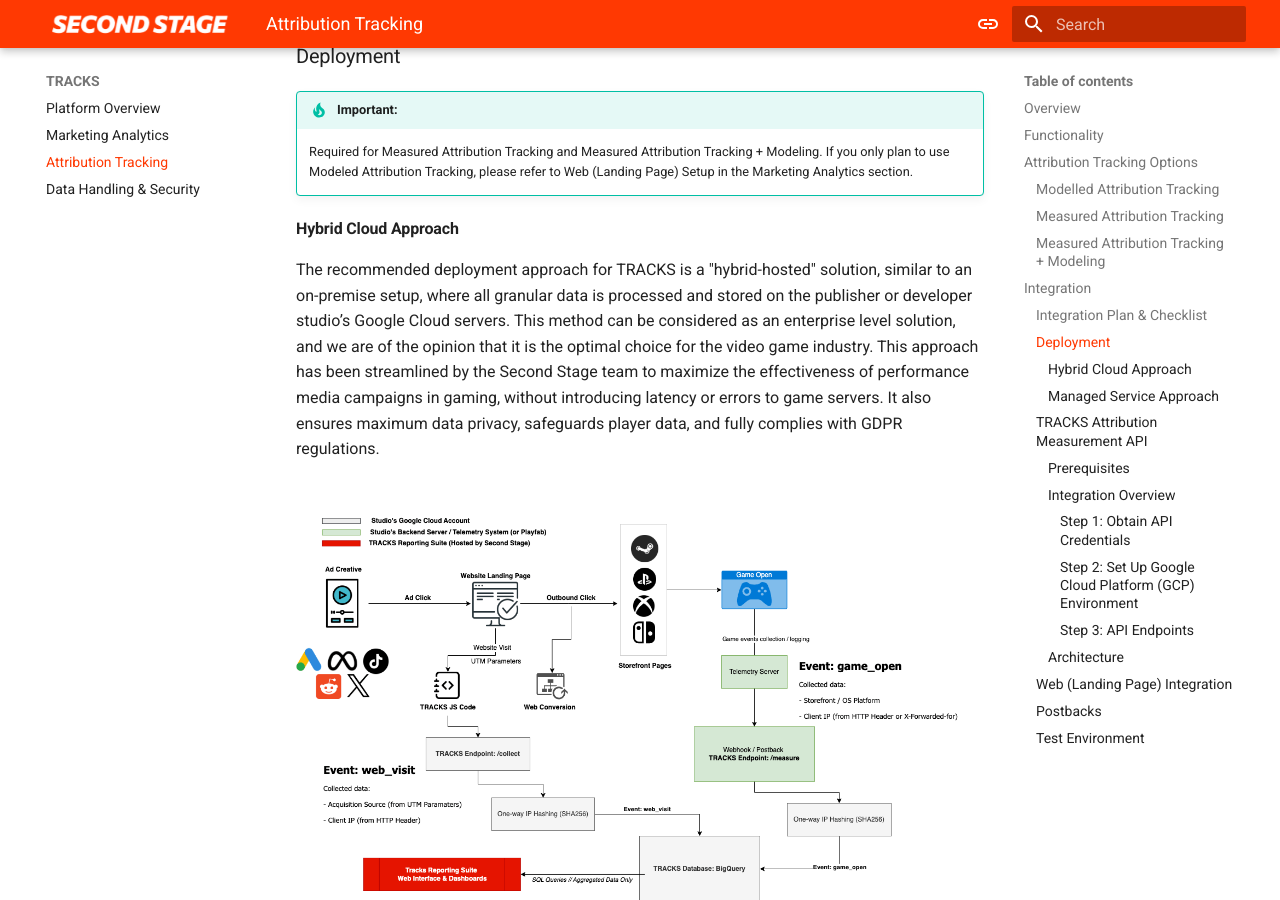
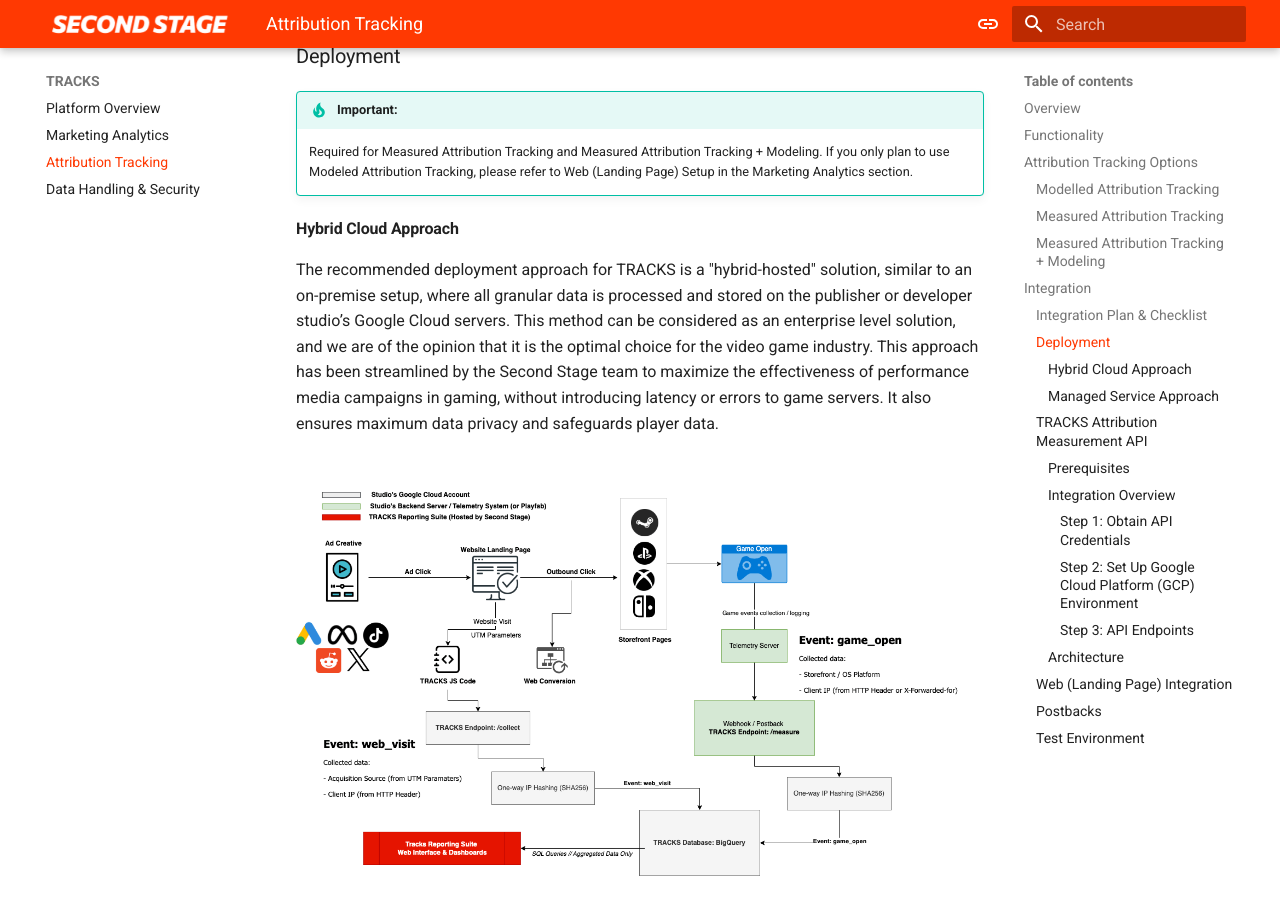
Before and after one commit to secondstage-io/tracks-documentation, an MkDocs documentation site: the page built from docs/tracks/attribution-tracking.md, in a window 1280 px wide and 900 px high, scrolled down 8945 px. Built offline with MkDocs 1.6.1 and Material for MkDocs 9.7.7, drawn with Linux system fonts in a browser that asks for light colours.

Commit message:
Update attribution-tracking.md
no gdpr for hybrid cloud

```diff
--- a/docs/tracks/attribution-tracking.md
+++ b/docs/tracks/attribution-tracking.md
@@ -252,7 +252,7 @@
 #### Hybrid Cloud Approach
 
 The recommended deployment approach for TRACKS is a "hybrid-hosted" solution, similar to an on-premise setup, where all granular data is processed and stored on the publisher or developer studio’s Google Cloud servers. This method can be considered as an enterprise level solution, and we are of the opinion that it is the optimal choice for the video game industry.
-This approach has been streamlined by the Second Stage team to maximize the effectiveness of performance media campaigns in gaming, without introducing latency or errors to game servers. It also ensures maximum data privacy, safeguards player data, and fully complies with GDPR regulations.
+This approach has been streamlined by the Second Stage team to maximize the effectiveness of performance media campaigns in gaming, without introducing latency or errors to game servers. It also ensures maximum data privacy and safeguards player data.
 
 ![Deplyoment](/assets/attribution_deployment-1.png)
 
```
